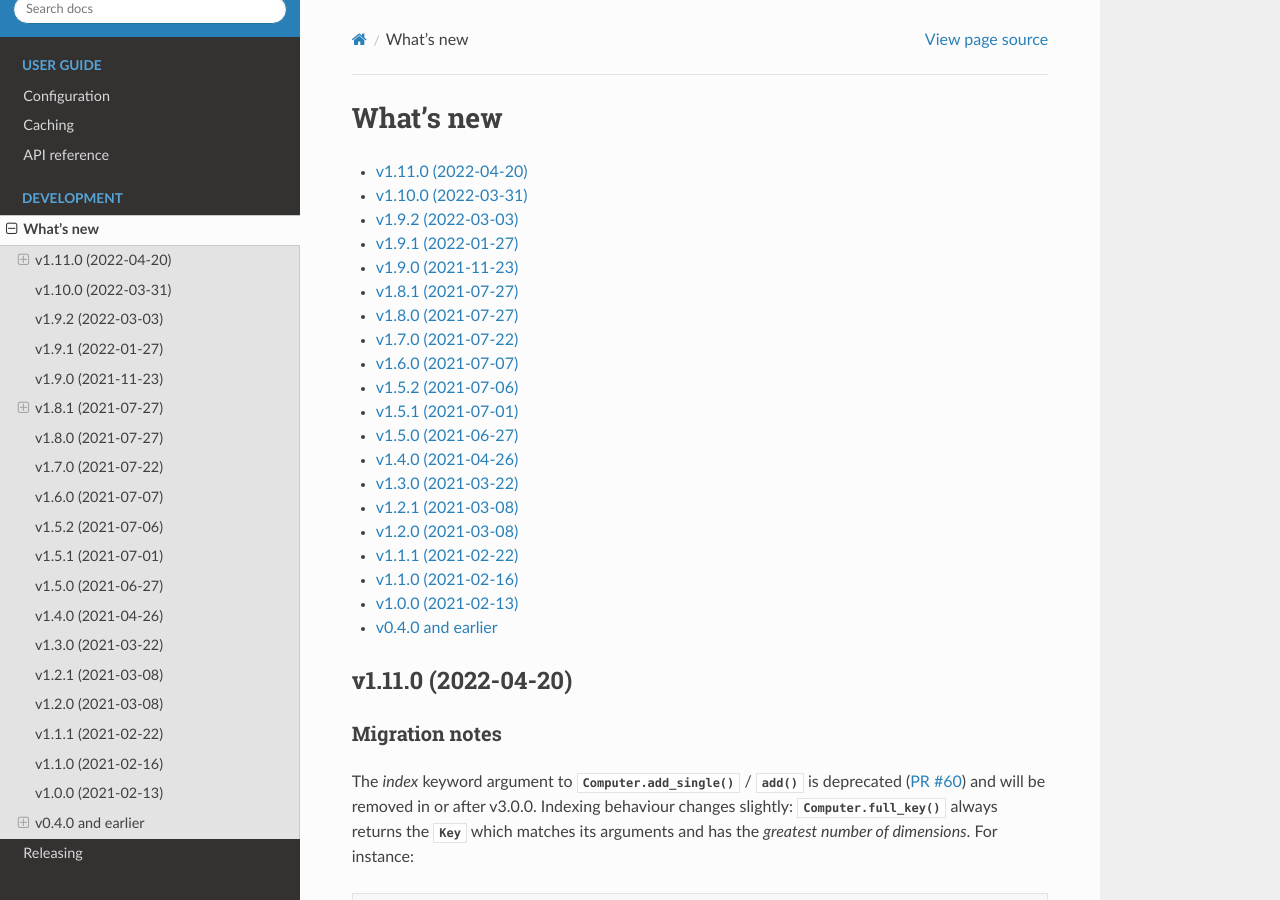
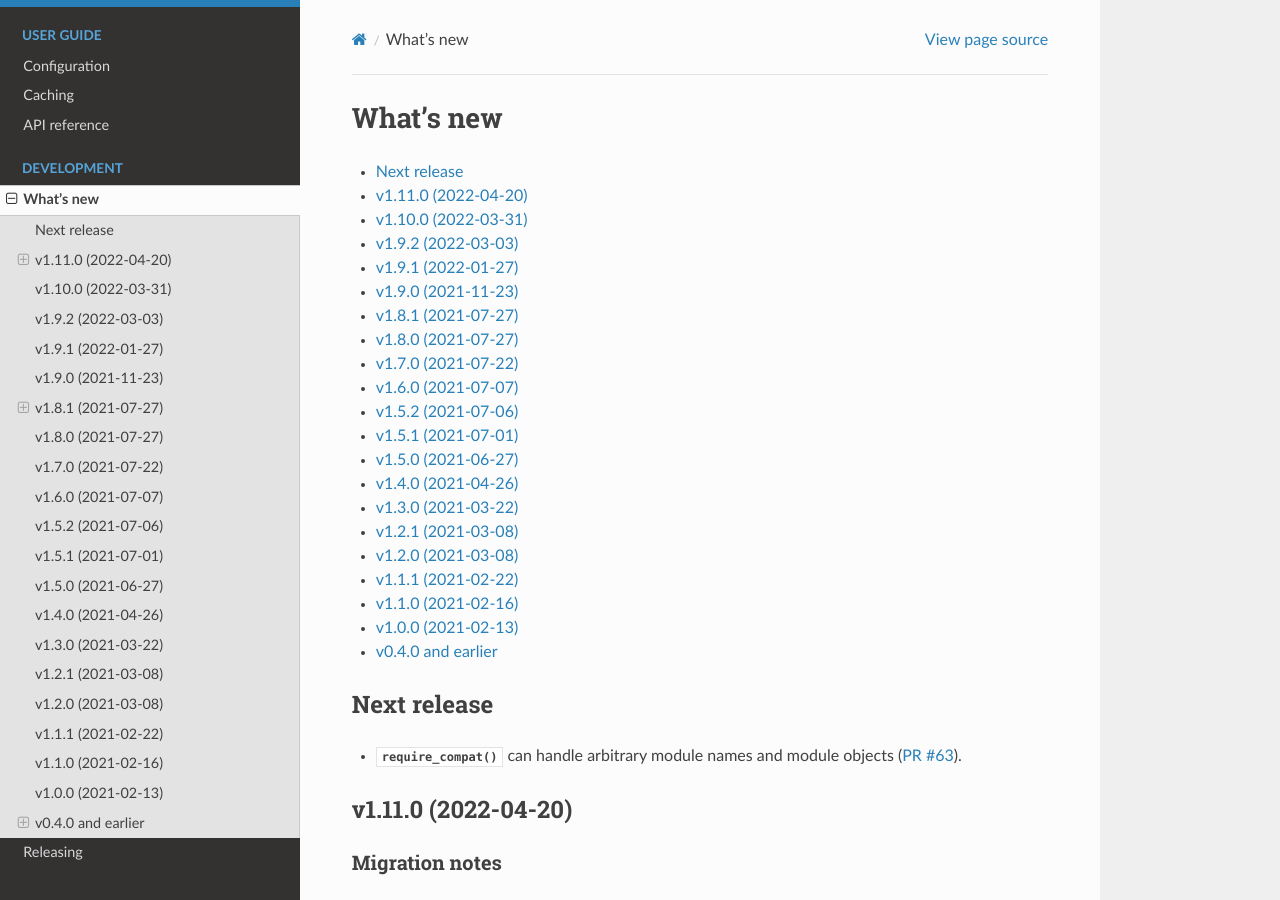
Before and after one commit to khaeru/genno, a Sphinx documentation site: the page built from doc/whatsnew.rst, in a window 1280 px wide and 900 px high. Built offline with Sphinx 7.4.7 and the Read the Docs theme 2.0.0, drawn with Linux system fonts in a browser that asks for light colours; pages that are not in the unit, such as notebooks, are missing from menus.

Commit message:
Add #63 to release notes

```diff
--- a/doc/whatsnew.rst
+++ b/doc/whatsnew.rst
@@ -6,8 +6,10 @@ What's new
    :backlinks: none
    :depth: 1
 
-.. Next release
-.. ============
+Next release
+============
+
+- :meth:`.require_compat` can handle arbitrary module names and module objects (:pull:`63`).
 
 v1.11.0 (2022-04-20)
 ====================
```
